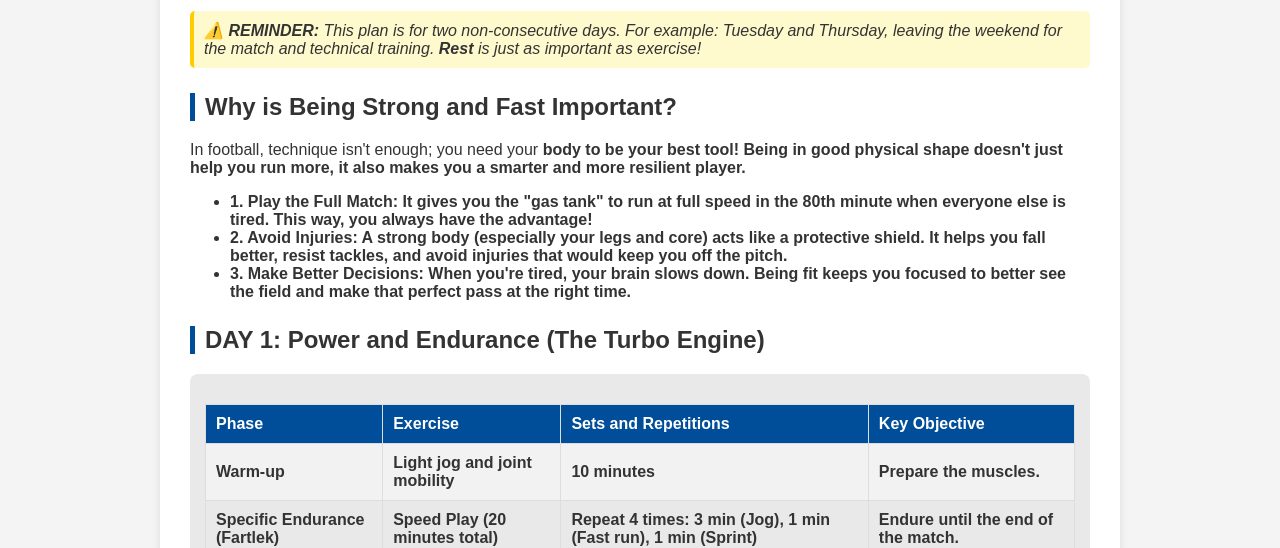
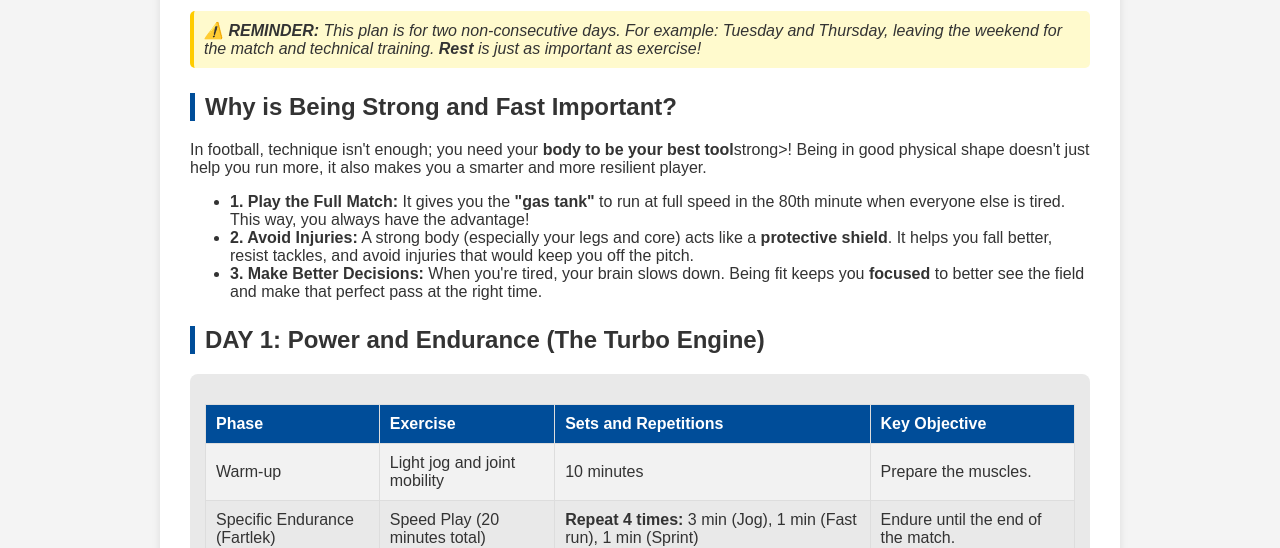
Before and after one commit to cibergeorge/Football_career, a plain HTML site: page en/index.html in a window 1280 px wide. Shown: the part 259-807 px from the top of the page. Drawn offline with Linux system fonts and the light colour scheme.

Commit message:
Update index.html

```diff
--- a/en/index.html
+++ b/en/index.html
@@ -88,7 +88,7 @@
         </div>
         <div class="section">
             <h2>Why is Being Strong and Fast Important?</h2>
-            <p>In football, technique isn't enough; you need your <strong>body to be your best tool<strong>! Being in good physical shape doesn't just help you run more, it also makes you a smarter and more resilient player.</p>
+            <p>In football, technique isn't enough; you need your <strong>body to be your best tool</strong>strong>! Being in good physical shape doesn't just help you run more, it also makes you a smarter and more resilient player.</p>
             <ul>
                 <li><strong>1. Play the Full Match:</strong> It gives you the <strong>"gas tank"</strong> to run at full speed in the 80th minute when everyone else is tired. This way, you always have the advantage!</li>
                 <li><strong>2. Avoid Injuries:</strong> A strong body (especially your legs and core) acts like a <strong>protective shield</strong>. It helps you fall better, resist tackles, and avoid injuries that would keep you off the pitch.</li>
```
